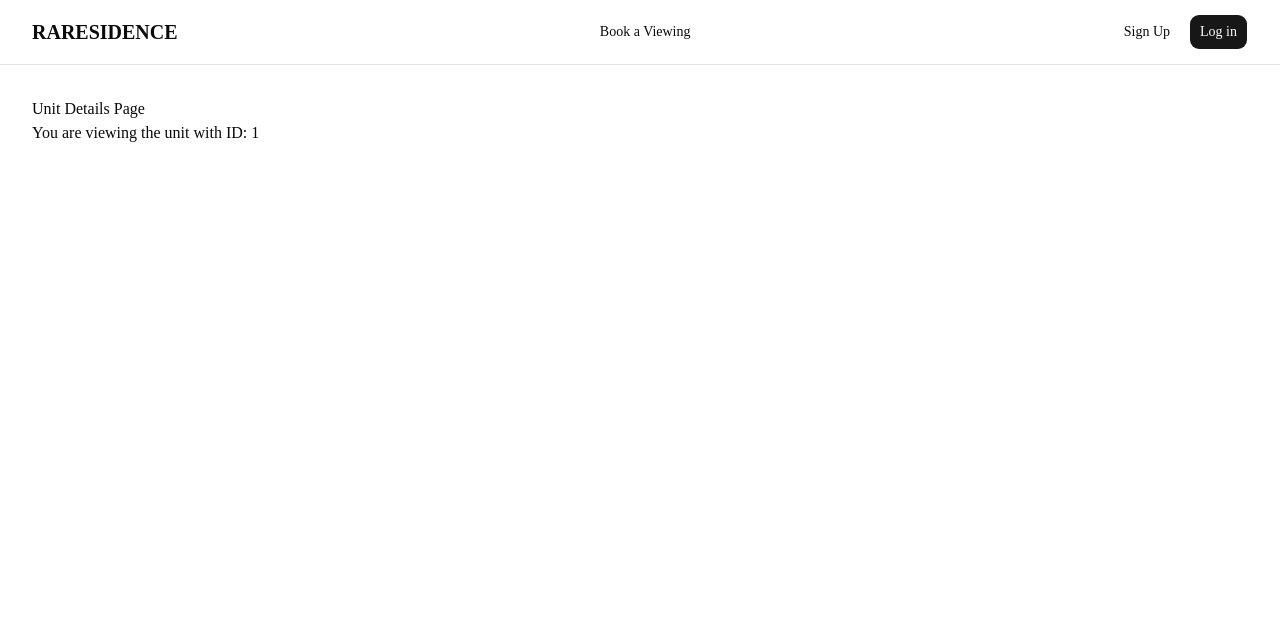
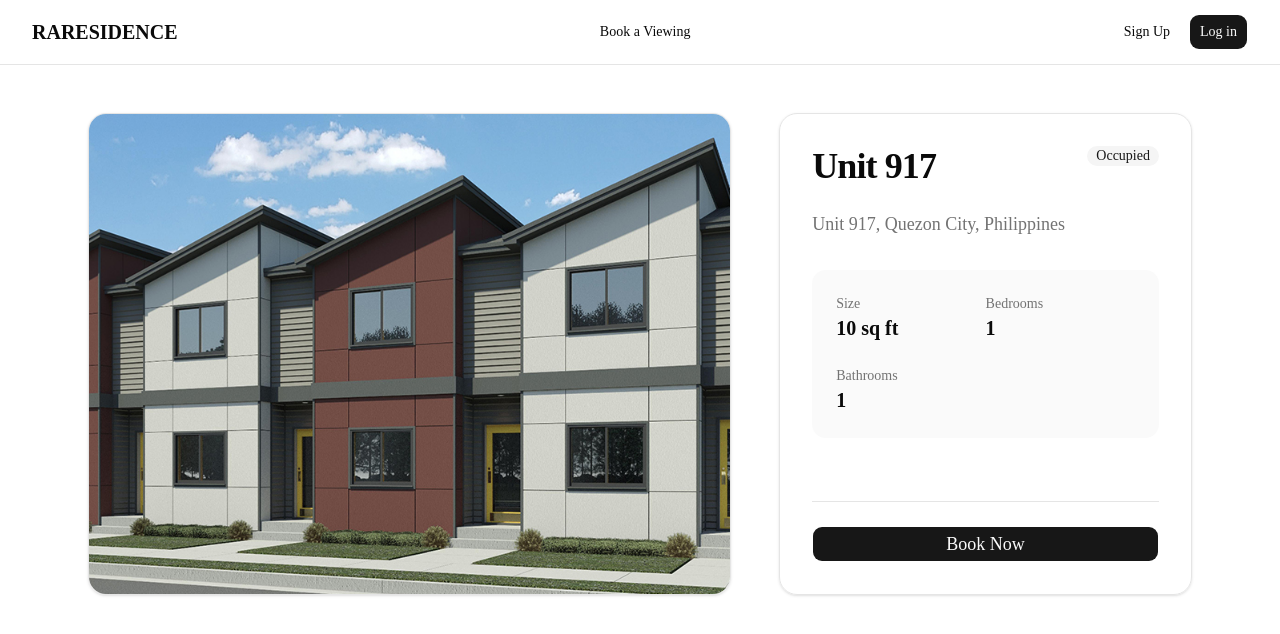
Before and after one commit to Raylee0424/RAREsidence, a Next.js app in the folder raresidence/: page /units/1 in a window 1280 px wide. Shown: the top 634 px of the page. Built offline with nearby package versions, Linux system fonts and the light colour scheme.

Commit message:
Add shared dummy unit data
Reuse a central unit dataset for the units list and detail page, and expand the grid/detail views to show image, size, bedroom, bathroom, status, and location details with booking links.

```diff
--- a/raresidence/src/app/units/[id]/page.tsx
+++ b/raresidence/src/app/units/[id]/page.tsx
@@ -1,12 +1,97 @@
+"use client";
 
+import { use } from "react";
+import Link from "next/link";
+import { Button } from "@/components/ui/button";
+import { Badge } from "@/components/ui/badge";
+import { unitsData } from "@/lib/dummy-data";
 
-export default function UnitDetails({ params }: { params: { id: string } }) {
+const getUnitData = (id: string) => {
+  return unitsData.find((unit) => unit.id.toString() === id);
+};
+
+// 2. Change the TypeScript type to indicate params is a Promise
+export default function UnitDetails({
+  params,
+}: {
+  params: Promise<{ id: string }>;
+}) {
+  // 3. Unwrap the params Promise using React.use()
+  const resolvedParams = use(params);
+
+  // 4. Safely access the id from the unwrapped params
+  const unit = getUnitData(resolvedParams.id);
+
+  if (!unit) {
+    return (
+      <div className="p-12 text-center text-2xl font-bold">Unit not found!</div>
+    );
+  }
+
   return (
-    <div className="p-8">
-      <h1>Unit Details Page</h1>
-      <p>You are viewing the unit with ID: {params.id}</p>
+    <div className="container mx-auto max-w-6xl p-6 py-12">
+      <div className="grid grid-cols-1 gap-8 lg:grid-cols-5 lg:gap-12">
+        {/* Left Column: Image */}
+        <div className="relative w-full aspect-4/3 overflow-hidden rounded-2xl border shadow-sm lg:col-span-3">
+          <img
+            src={unit.image}
+            alt={`${unit.name} cover`}
+            className="h-full w-full object-cover"
+          />
+        </div>
 
+        {/* Right Column: Details */}
+        <div className="flex flex-col justify-between rounded-2xl border p-8 shadow-sm lg:col-span-2">
+          <div>
+            {/* Header section with Name and Badge */}
+            <div className="mb-6 flex items-start justify-between gap-4">
+              <h1 className="text-4xl font-bold tracking-tight">{unit.name}</h1>
+              <Badge
+                variant={unit.status === "Available" ? "default" : "secondary"}
+                className={`text-sm ${unit.status === "Available" ? "bg-amber-400 hover:bg-amber-500 text-black" : ""}`}
+              >
+                {unit.status}
+              </Badge>
+            </div>
 
+            {/* Location */}
+            <p className="mb-8 text-lg text-muted-foreground">
+              {unit.location}
+            </p>
+
+            {/* Specifications Grid */}
+            <div className="grid grid-cols-2 gap-y-6 rounded-xl bg-muted/50 p-6">
+              <div>
+                <p className="text-sm font-medium text-muted-foreground">
+                  Size
+                </p>
+                <p className="text-xl font-semibold">{unit.size} sq ft</p>
+              </div>
+              <div>
+                <p className="text-sm font-medium text-muted-foreground">
+                  Bedrooms
+                </p>
+                <p className="text-xl font-semibold">{unit.bedrooms}</p>
+              </div>
+              <div>
+                <p className="text-sm font-medium text-muted-foreground">
+                  Bathrooms
+                </p>
+                <p className="text-xl font-semibold">{unit.bathrooms}</p>
+              </div>
+            </div>
+          </div>
+
+          {/* Action Footer */}
+          <div className="mt-10 pt-6 border-t">
+            {/* Remember the asChild prop! */}
+            <Button asChild size="lg" className="w-full text-lg">
+              {/* Pass the unit ID to the booking page so it knows what they are booking */}
+              <Link href={`/booking?unitId=${unit.id}`}>Book Now</Link>
+            </Button>
+          </div>
+        </div>
+      </div>
     </div>
   );
 }
--- a/raresidence/src/app/units/page.tsx
+++ b/raresidence/src/app/units/page.tsx
@@ -1,40 +1,23 @@
 import UnitGrid from "@/components/pages/unit-grid";
+import { unitsData } from "@/lib/dummy-data";
 
 export default function Units() {
-  const units = [
-    {
-      id: 1,
-      name: "Unit 917",
-      status: "Occupied",
-    },
-    {
-      id: 2,
-      name: "Unit 919",
-      status: "Available",
-    },
-    {
-      id: 3,
-      name: "Camelia Homes",
-      status: "Available",
-    },
-    {
-      id: 4,
-      name: "Corinthians",
-      status: "Occupied",
-    },
-  ];
-
+  const unitData = unitsData;
   return (
     <>
       <div className="container mx-auto flex items-center justify-center">
         <div className="m-10">
           <div className="grid grid-cols-1 gap-10 sm:grid-cols-2 lg:grid-cols-4">
-            {units.map((unit) => (
+            {unitData.map((unit) => (
               <UnitGrid
                 key={unit.id}
                 id={unit.id}
                 name={unit.name}
                 status={unit.status}
+                size={unit.size}
+                bedrooms={unit.bedrooms}
+                bathrooms={unit.bathrooms}
+                image={unit.image}
               />
             ))}
           </div>
--- a/raresidence/src/components/pages/unit-grid.tsx
+++ b/raresidence/src/components/pages/unit-grid.tsx
@@ -15,10 +15,18 @@ export default function UnitGrid({
   id,
   name,
   status,
+  size,
+  bedrooms,
+  bathrooms,
+  image,
 }: {
   id: number;
   name: string;
   status: string;
+  size: number;
+  bedrooms: number;
+  bathrooms: number;
+  image: string;
 }) {
   return (
     <Card className="mx-auto w-full max-w-sm overflow-hidden pt-0">
@@ -26,7 +34,7 @@ export default function UnitGrid({
         <div className="absolute inset-0 z-10 bg-black/10" />
         {/* Need to change image from the database */}
         <img
-          src="/UnitImg.jpg"
+          src={image}
           alt="Unit cover"
           className="relative z-0 h-full w-full object-cover"
         />
@@ -39,11 +47,11 @@ export default function UnitGrid({
         </div>
 
         <CardDescription className="text-base">
-          10 sq ft • 1 Bedroom • 1 Bath
+          {size} sq ft • {bedrooms} Bedroom • {bathrooms} Bath
         </CardDescription>
       </CardHeader>
 
-      <CardFooter className="border-t pt-6">
+      <CardFooter className="mt-auto border-t pt-6">
         <Button asChild className="w-full">
           <Link href={`/units/${id}`}>View Unit</Link>
         </Button>
--- /dev/null
+++ b/raresidence/src/lib/dummy-data.ts
@@ -0,0 +1,42 @@
+export const unitsData = [
+  {
+    id: 1,
+    name: "Unit 917",
+    status: "Occupied",
+    size: 10,
+    bedrooms: 1,
+    bathrooms: 1,
+    image: "/UnitImg.jpg",
+    location: "Unit 917, Quezon City, Philippines"
+  },
+  {
+    id: 2,
+    name: "Unit 919",
+    status: "Available",
+    size: 12,
+    bedrooms: 2,
+    bathrooms: 1,
+    image: "/UnitImg.jpg",
+    location: "Unit 919, Quezon City, Philippines"
+  },
+  {
+    id: 3,
+    name: "Camelia Homes",
+    status: "Available",
+    size: 14,
+    bedrooms: 3,
+    bathrooms: 2,
+    image: "/UnitImg.jpg",
+    location: "Camelia Homes, Quezon City, Philippines"
+  },
+  {
+    id: 4,
+    name: "Corinthians",
+    status: "Occupied",
+    size: 17,
+    bedrooms: 1,
+    bathrooms: 1,
+    image: "/UnitImg.jpg",
+    location: "Corinthians, Quezon City, Philippines"
+  },
+];
```
